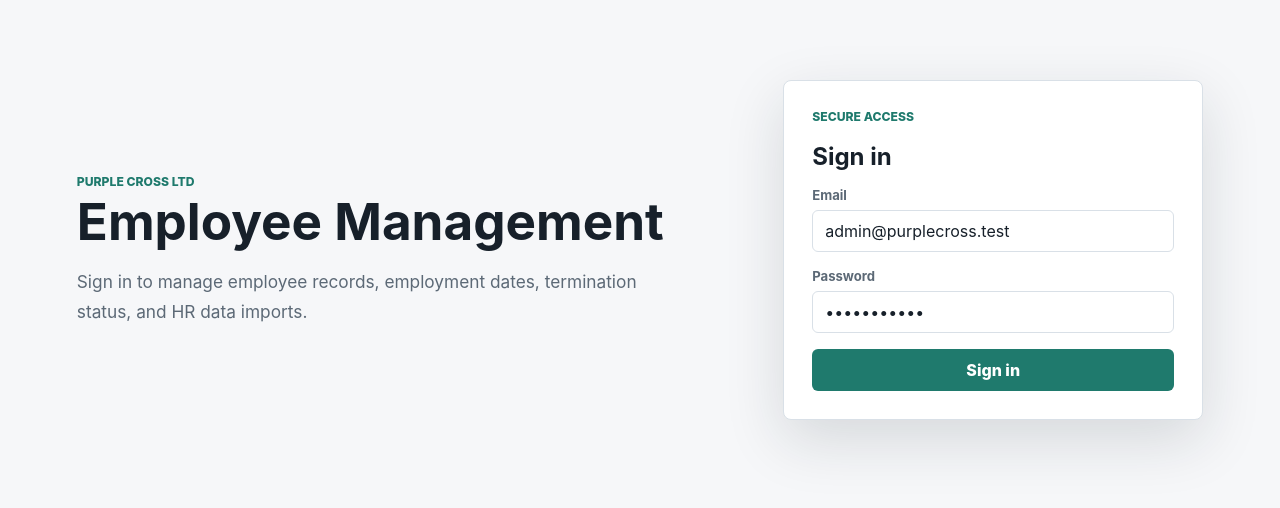
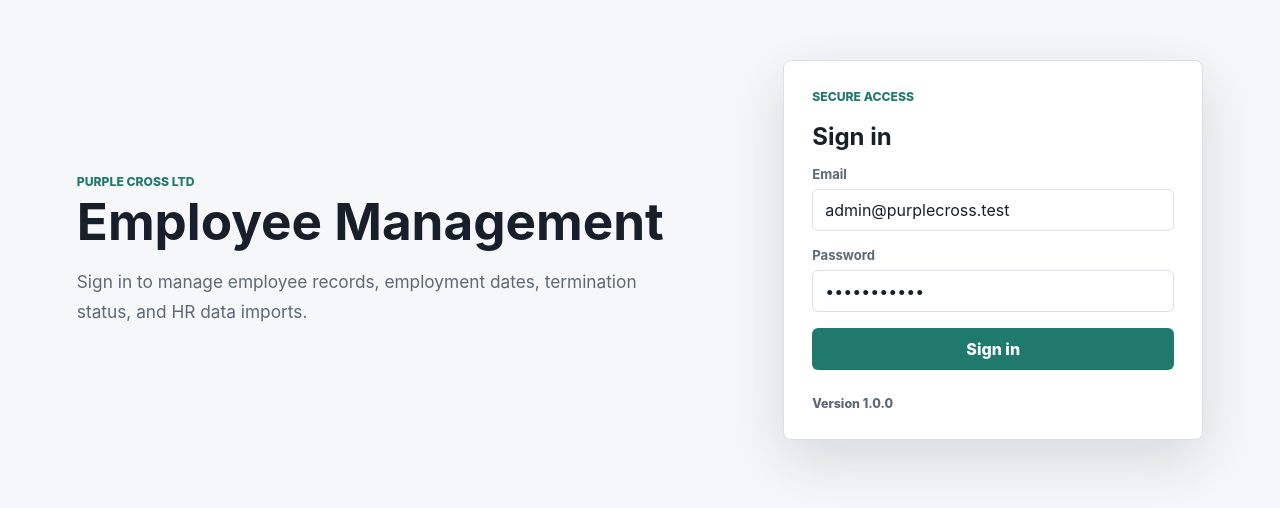
Before and after one commit to tahirafahradovaa/purple-cross-ltd, a Vue app: page / in a window 1280 px wide. Shown: the part 150-658 px from the top of the page. Built offline with nearby package versions, Linux system fonts and the light colour scheme.

Commit message:
chore: display app version

```diff
--- a/src/App.vue
+++ b/src/App.vue
@@ -32,6 +32,7 @@ const originalCode = ref('');
 const confirmDelete = ref(null);
 const importError = ref('');
 const importInput = ref(null);
+const appVersion = '1.0.0';
 const isAuthenticated = ref(false);
 const loginError = ref('');
 const currentUser = ref({
@@ -293,6 +294,7 @@ async function importEmployees(event) {
       <p v-if="loginError" class="inline-error">{{ loginError }}</p>
 
       <button class="primary login-submit" type="submit">Sign in</button>
+      <span class="version-label">Version {{ appVersion }}</span>
     </form>
   </section>
 
@@ -301,6 +303,7 @@ async function importEmployees(event) {
       <div>
         <p class="eyebrow">Purple Cross Ltd</p>
         <h1>Employee Management</h1>
+        <span class="version-label">Version {{ appVersion }}</span>
       </div>
       <div class="user-badge" aria-label="Logged in user">
         <span class="avatar">{{ userInitials }}</span>
--- a/src/styles.css
+++ b/src/styles.css
@@ -109,6 +109,14 @@ button:disabled {
   letter-spacing: 0;
   margin: 0 0 4px;
   text-transform: uppercase;
+}
+
+.version-label {
+  color: var(--muted);
+  display: inline-block;
+  font-size: 0.78rem;
+  font-weight: 800;
+  margin-top: 10px;
 }
 
 h1,
```
